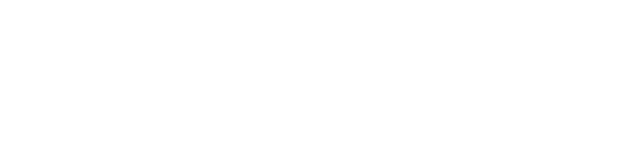
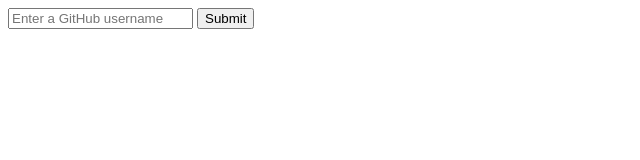
Before and after one commit to jkaho/github-user-lookup, a website: page index.html in a window 1280 px wide. Shown: the whole page, without its empty margins (0-640 px from the left). Drawn offline with Linux system fonts and the light colour scheme.

Commit message:
Create form with one input and one submit btn

```diff
--- a/index.html
+++ b/index.html
@@ -7,6 +7,10 @@
 	<body>
 		<div id="main">
 			<!-- <p>Page has loaded. Now make it do neat things.</p> -->
+			<form id="username-form">
+				<input type="text" id="username-input" name="username" placeholder="Enter a GitHub username">
+				<button type="submit">Submit</button>
+			</form>
 		</div>
 	</body>
 </html>
```
